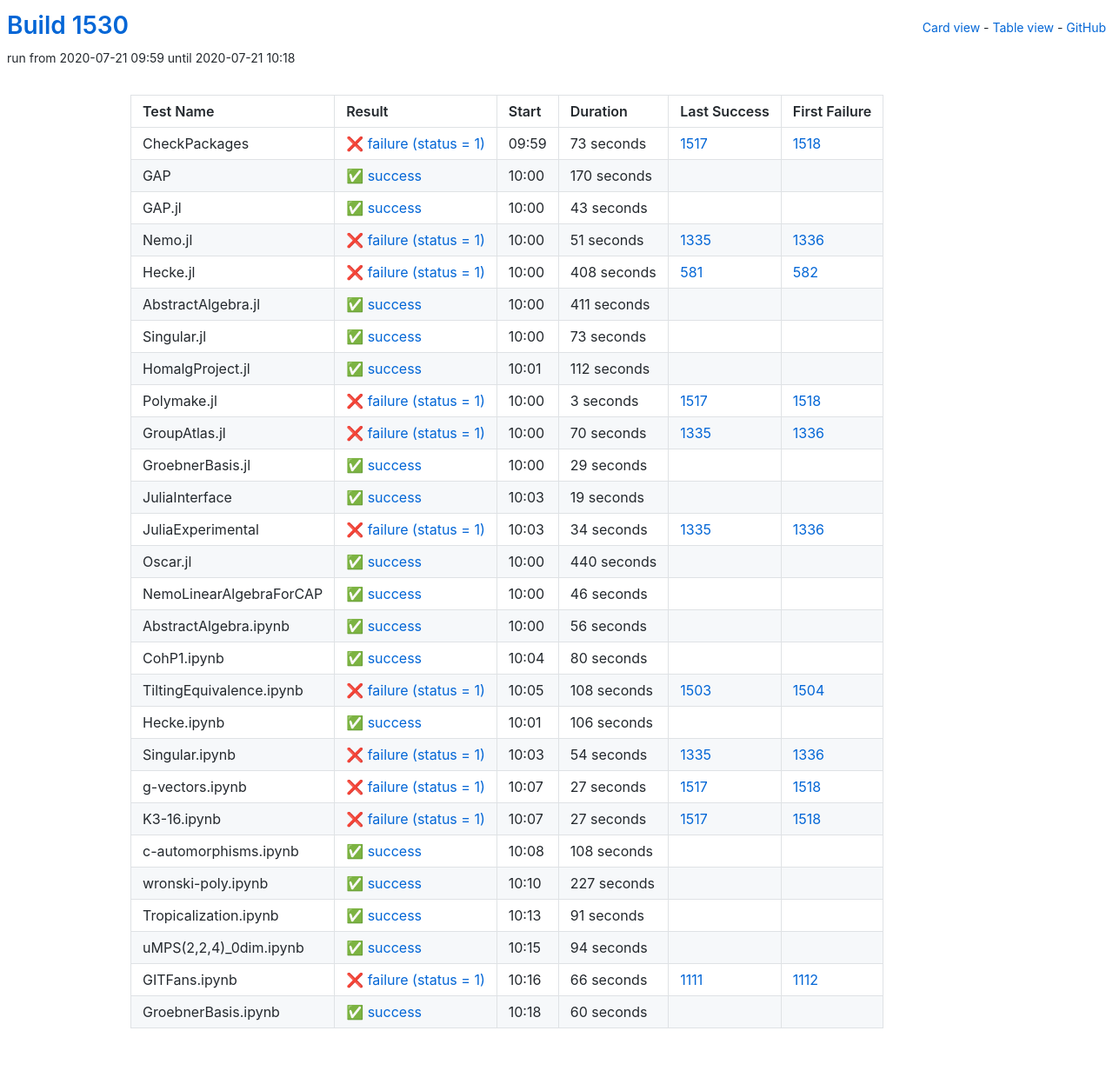
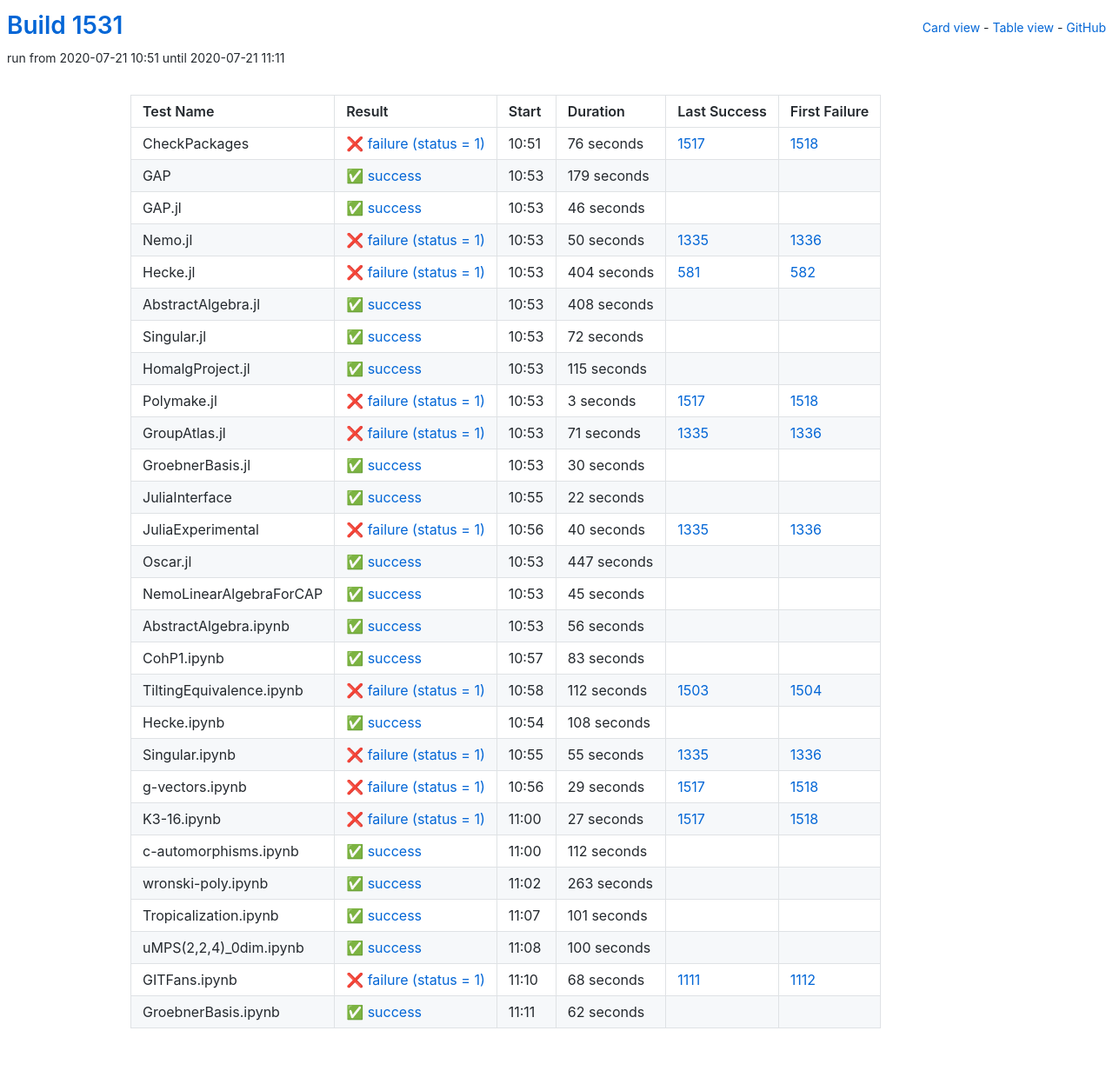
Before and after one commit to oscar-system/oscar-ci-status-1.4, a Jekyll site: the page built from table.html, in a window 1280 px wide. Shown: the whole page at 87% size. Built offline with Jekyll 4.4.1, drawn with Linux system fonts in a browser that asks for light colours.

Commit message:
Build #1531

```diff
--- a/_data/ci.yml
+++ b/_data/ci.yml
@@ -1,6 +1,6 @@
 ---
-build: 1530
-build_url: https://oscarci.mathematik.uni-kl.de/job/oscar-julia-1.4/1530/
+build: 1531
+build_url: https://oscarci.mathematik.uni-kl.de/job/oscar-julia-1.4/1531/
 job: oscar-julia-1.4
 organization: oscar-system
 repo: oscar-ci-status-1.4
@@ -8,104 +8,104 @@ repourl: https://github.com/oscar-system/oscar-ci-status-1.4
 tests:
 - name: CheckPackages
   id: checkpackages
-  log: https://oscarci.mathematik.uni-kl.de/job/oscar-julia-1.4/1530/artifact/logs/build-1530/CheckPackages.log
-  start: 2020-07-21 09:59
+  log: https://oscarci.mathematik.uni-kl.de/job/oscar-julia-1.4/1531/artifact/logs/build-1531/CheckPackages.log
+  start: 2020-07-21 10:51
   success: false
   exitcode: 1
   status: failure
-  duration: 73
+  duration: 76
   last_success: 1517
   last_success_url: https://oscarci.mathematik.uni-kl.de/job/oscar-julia-1.4/1517/
   first_failure: 1518
   first_failure_url: https://oscarci.mathematik.uni-kl.de/job/oscar-julia-1.4/1518/
 - name: GAP
   id: gap
-  log: https://oscarci.mathematik.uni-kl.de/job/oscar-julia-1.4/1530/artifact/logs/build-1530/GAP.log
-  start: 2020-07-21 10:00
+  log: https://oscarci.mathematik.uni-kl.de/job/oscar-julia-1.4/1531/artifact/logs/build-1531/GAP.log
+  start: 2020-07-21 10:53
   success: true
   exitcode: 0
   status: success
-  duration: 170
+  duration: 179
   last_success: false
   last_success_url:
   first_failure: false
   first_failure_url:
 - name: GAP.jl
   id: gap-jl
-  log: https://oscarci.mathematik.uni-kl.de/job/oscar-julia-1.4/1530/artifact/logs/build-1530/GAP.jl.log
-  start: 2020-07-21 10:00
+  log: https://oscarci.mathematik.uni-kl.de/job/oscar-julia-1.4/1531/artifact/logs/build-1531/GAP.jl.log
+  start: 2020-07-21 10:53
   success: true
   exitcode: 0
   status: success
-  duration: 43
+  duration: 46
   last_success: false
   last_success_url:
   first_failure: false
   first_failure_url:
 - name: Nemo.jl
   id: nemo-jl
-  log: https://oscarci.mathematik.uni-kl.de/job/oscar-julia-1.4/1530/artifact/logs/build-1530/Nemo.jl.log
-  start: 2020-07-21 10:00
+  log: https://oscarci.mathematik.uni-kl.de/job/oscar-julia-1.4/1531/artifact/logs/build-1531/Nemo.jl.log
+  start: 2020-07-21 10:53
   success: false
   exitcode: 1
   status: failure
-  duration: 51
+  duration: 50
   last_success: 1335
   last_success_url: https://oscarci.mathematik.uni-kl.de/job/oscar-julia-1.4/1335/
   first_failure: 1336
   first_failure_url: https://oscarci.mathematik.uni-kl.de/job/oscar-julia-1.4/1336/
 - name: Hecke.jl
   id: hecke-jl
-  log: https://oscarci.mathematik.uni-kl.de/job/oscar-julia-1.4/1530/artifact/logs/build-1530/Hecke.jl.log
-  start: 2020-07-21 10:00
+  log: https://oscarci.mathematik.uni-kl.de/job/oscar-julia-1.4/1531/artifact/logs/build-1531/Hecke.jl.log
+  start: 2020-07-21 10:53
   success: false
   exitcode: 1
   status: failure
-  duration: 408
+  duration: 404
   last_success: 581
   last_success_url: https://oscarci.mathematik.uni-kl.de/job/oscar-julia-1.4/581/
   first_failure: 582
   first_failure_url: https://oscarci.mathematik.uni-kl.de/job/oscar-julia-1.4/582/
 - name: AbstractAlgebra.jl
   id: abstractalgebra-jl
-  log: https://oscarci.mathematik.uni-kl.de/job/oscar-julia-1.4/1530/artifact/logs/build-1530/AbstractAlgebra.jl.log
-  start: 2020-07-21 10:00
+  log: https://oscarci.mathematik.uni-kl.de/job/oscar-julia-1.4/1531/artifact/logs/build-1531/AbstractAlgebra.jl.log
+  start: 2020-07-21 10:53
   success: true
   exitcode: 0
   status: success
-  duration: 411
+  duration: 408
   last_success: false
   last_success_url:
   first_failure: false
   first_failure_url:
 - name: Singular.jl
   id: singular-jl
-  log: https://oscarci.mathematik.uni-kl.de/job/oscar-julia-1.4/1530/artifact/logs/build-1530/Singular.jl.log
-  start: 2020-07-21 10:00
+  log: https://oscarci.mathematik.uni-kl.de/job/oscar-julia-1.4/1531/artifact/logs/build-1531/Singular.jl.log
+  start: 2020-07-21 10:53
   success: true
   exitcode: 0
   status: success
-  duration: 73
+  duration: 72
   last_success: false
   last_success_url:
   first_failure: false
   first_failure_url:
 - name: HomalgProject.jl
   id: homalgproject-jl
-  log: https://oscarci.mathematik.uni-kl.de/job/oscar-julia-1.4/1530/artifact/logs/build-1530/HomalgProject.jl.log
-  start: 2020-07-21 10:01
+  log: https://oscarci.mathematik.uni-kl.de/job/oscar-julia-1.4/1531/artifact/logs/build-1531/HomalgProject.jl.log
+  start: 2020-07-21 10:53
   success: true
   exitcode: 0
   status: success
-  duration: 112
+  duration: 115
   last_success: false
   last_success_url:
   first_failure: false
   first_failure_url:
 - name: Polymake.jl
   id: polymake-jl
-  log: https://oscarci.mathematik.uni-kl.de/job/oscar-julia-1.4/1530/artifact/logs/build-1530/Polymake.jl.log
-  start: 2020-07-21 10:00
+  log: https://oscarci.mathematik.uni-kl.de/job/oscar-julia-1.4/1531/artifact/logs/build-1531/Polymake.jl.log
+  start: 2020-07-21 10:53
   success: false
   exitcode: 1
   status: failure
@@ -116,80 +116,80 @@ tests:
   first_failure_url: https://oscarci.mathematik.uni-kl.de/job/oscar-julia-1.4/1518/
 - name: GroupAtlas.jl
   id: groupatlas-jl
-  log: https://oscarci.mathematik.uni-kl.de/job/oscar-julia-1.4/1530/artifact/logs/build-1530/GroupAtlas.jl.log
-  start: 2020-07-21 10:00
+  log: https://oscarci.mathematik.uni-kl.de/job/oscar-julia-1.4/1531/artifact/logs/build-1531/GroupAtlas.jl.log
+  start: 2020-07-21 10:53
   success: false
   exitcode: 1
   status: failure
-  duration: 70
+  duration: 71
   last_success: 1335
   last_success_url: https://oscarci.mathematik.uni-kl.de/job/oscar-julia-1.4/1335/
   first_failure: 1336
   first_failure_url: https://oscarci.mathematik.uni-kl.de/job/oscar-julia-1.4/1336/
 - name: GroebnerBasis.jl
   id: groebnerbasis-jl
-  log: https://oscarci.mathematik.uni-kl.de/job/oscar-julia-1.4/1530/artifact/logs/build-1530/GroebnerBasis.jl.log
-  start: 2020-07-21 10:00
+  log: https://oscarci.mathematik.uni-kl.de/job/oscar-julia-1.4/1531/artifact/logs/build-1531/GroebnerBasis.jl.log
+  start: 2020-07-21 10:53
   success: true
   exitcode: 0
   status: success
-  duration: 29
+  duration: 30
   last_success: false
   last_success_url:
   first_failure: false
   first_failure_url:
 - name: JuliaInterface
   id: juliainterface
-  log: https://oscarci.mathematik.uni-kl.de/job/oscar-julia-1.4/1530/artifact/logs/build-1530/JuliaInterface.log
-  start: 2020-07-21 10:03
+  log: https://oscarci.mathematik.uni-kl.de/job/oscar-julia-1.4/1531/artifact/logs/build-1531/JuliaInterface.log
+  start: 2020-07-21 10:55
   success: true
   exitcode: 0
   status: success
-  duration: 19
+  duration: 22
   last_success: false
   last_success_url:
   first_failure: false
   first_failure_url:
 - name: JuliaExperimental
   id: juliaexperimental
-  log: https://oscarci.mathematik.uni-kl.de/job/oscar-julia-1.4/1530/artifact/logs/build-1530/JuliaExperimental.log
-  start: 2020-07-21 10:03
+  log: https://oscarci.mathematik.uni-kl.de/job/oscar-julia-1.4/1531/artifact/logs/build-1531/JuliaExperimental.log
+  start: 2020-07-21 10:56
   success: false
   exitcode: 1
   status: failure
-  duration: 34
+  duration: 40
   last_success: 1335
   last_success_url: https://oscarci.mathematik.uni-kl.de/job/oscar-julia-1.4/1335/
   first_failure: 1336
   first_failure_url: https://oscarci.mathematik.uni-kl.de/job/oscar-julia-1.4/1336/
 - name: Oscar.jl
   id: oscar-jl
-  log: https://oscarci.mathematik.uni-kl.de/job/oscar-julia-1.4/1530/artifact/logs/build-1530/Oscar.jl.log
-  start: 2020-07-21 10:00
+  log: https://oscarci.mathematik.uni-kl.de/job/oscar-julia-1.4/1531/artifact/logs/build-1531/Oscar.jl.log
+  start: 2020-07-21 10:53
   success: true
   exitcode: 0
   status: success
-  duration: 440
+  duration: 447
   last_success: false
   last_success_url:
   first_failure: false
   first_failure_url:
 - name: NemoLinearAlgebraForCAP
   id: nemolinearalgebraforcap
-  log: https://oscarci.mathematik.uni-kl.de/job/oscar-julia-1.4/1530/artifact/logs/build-1530/NemoLinearAlgebraForCAP.log
-  start: 2020-07-21 10:00
+  log: https://oscarci.mathematik.uni-kl.de/job/oscar-julia-1.4/1531/artifact/logs/build-1531/NemoLinearAlgebraForCAP.log
+  start: 2020-07-21 10:53
   success: true
   exitcode: 0
   status: success
-  duration: 46
+  duration: 45
   last_success: false
   last_success_url:
   first_failure: false
   first_failure_url:
 - name: AbstractAlgebra.ipynb
   id: abstractalgebra-ipynb
-  log: https://oscarci.mathematik.uni-kl.de/job/oscar-julia-1.4/1530/artifact/logs/build-1530/AbstractAlgebra.ipynb.log
-  start: 2020-07-21 10:00
+  log: https://oscarci.mathematik.uni-kl.de/job/oscar-julia-1.4/1531/artifact/logs/build-1531/AbstractAlgebra.ipynb.log
+  start: 2020-07-21 10:53
   success: true
   exitcode: 0
   status: success
@@ -200,68 +200,68 @@ tests:
   first_failure_url:
 - name: CohP1.ipynb
   id: cohp1-ipynb
-  log: https://oscarci.mathematik.uni-kl.de/job/oscar-julia-1.4/1530/artifact/logs/build-1530/CohP1.ipynb.log
-  start: 2020-07-21 10:04
+  log: https://oscarci.mathematik.uni-kl.de/job/oscar-julia-1.4/1531/artifact/logs/build-1531/CohP1.ipynb.log
+  start: 2020-07-21 10:57
   success: true
   exitcode: 0
   status: success
-  duration: 80
+  duration: 83
   last_success: false
   last_success_url:
   first_failure: false
   first_failure_url:
 - name: TiltingEquivalence.ipynb
   id: tiltingequivalence-ipynb
-  log: https://oscarci.mathematik.uni-kl.de/job/oscar-julia-1.4/1530/artifact/logs/build-1530/TiltingEquivalence.ipynb.log
-  start: 2020-07-21 10:05
+  log: https://oscarci.mathematik.uni-kl.de/job/oscar-julia-1.4/1531/artifact/logs/build-1531/TiltingEquivalence.ipynb.log
+  start: 2020-07-21 10:58
   success: false
   exitcode: 1
   status: failure
-  duration: 108
+  duration: 112
   last_success: 1503
   last_success_url: https://oscarci.mathematik.uni-kl.de/job/oscar-julia-1.4/1503/
   first_failure: 1504
   first_failure_url: https://oscarci.mathematik.uni-kl.de/job/oscar-julia-1.4/1504/
 - name: Hecke.ipynb
   id: hecke-ipynb
-  log: https://oscarci.mathematik.uni-kl.de/job/oscar-julia-1.4/1530/artifact/logs/build-1530/Hecke.ipynb.log
-  start: 2020-07-21 10:01
+  log: https://oscarci.mathematik.uni-kl.de/job/oscar-julia-1.4/1531/artifact/logs/build-1531/Hecke.ipynb.log
+  start: 2020-07-21 10:54
   success: true
   exitcode: 0
   status: success
-  duration: 106
+  duration: 108
   last_success: false
   last_success_url:
   first_failure: false
   first_failure_url:
 - name: Singular.ipynb
   id: singular-ipynb
-  log: https://oscarci.mathematik.uni-kl.de/job/oscar-julia-1.4/1530/artifact/logs/build-1530/Singular.ipynb.log
-  start: 2020-07-21 10:03
+  log: https://oscarci.mathematik.uni-kl.de/job/oscar-julia-1.4/1531/artifact/logs/build-1531/Singular.ipynb.log
+  start: 2020-07-21 10:55
   success: false
   exitcode: 1
   status: failure
-  duration: 54
+  duration: 55
   last_success: 1335
   last_success_url: https://oscarci.mathematik.uni-kl.de/job/oscar-julia-1.4/1335/
   first_failure: 1336
   first_failure_url: https://oscarci.mathematik.uni-kl.de/job/oscar-julia-1.4/1336/
 - name: g-vectors.ipynb
   id: g-vectors-ipynb
-  log: https://oscarci.mathematik.uni-kl.de/job/oscar-julia-1.4/1530/artifact/logs/build-1530/g-vectors.ipynb.log
-  start: 2020-07-21 10:07
+  log: https://oscarci.mathematik.uni-kl.de/job/oscar-julia-1.4/1531/artifact/logs/build-1531/g-vectors.ipynb.log
+  start: 2020-07-21 10:56
   success: false
   exitcode: 1
   status: failure
-  duration: 27
+  duration: 29
   last_success: 1517
   last_success_url: https://oscarci.mathematik.uni-kl.de/job/oscar-julia-1.4/1517/
   first_failure: 1518
   first_failure_url: https://oscarci.mathematik.uni-kl.de/job/oscar-julia-1.4/1518/
 - name: K3-16.ipynb
   id: k3-16-ipynb
-  log: https://oscarci.mathematik.uni-kl.de/job/oscar-julia-1.4/1530/artifact/logs/build-1530/K3-16.ipynb.log
-  start: 2020-07-21 10:07
+  log: https://oscarci.mathematik.uni-kl.de/job/oscar-julia-1.4/1531/artifact/logs/build-1531/K3-16.ipynb.log
+  start: 2020-07-21 11:00
   success: false
   exitcode: 1
   status: failure
@@ -272,72 +272,72 @@ tests:
   first_failure_url: https://oscarci.mathematik.uni-kl.de/job/oscar-julia-1.4/1518/
 - name: c-automorphisms.ipynb
   id: c-automorphisms-ipynb
-  log: https://oscarci.mathematik.uni-kl.de/job/oscar-julia-1.4/1530/artifact/logs/build-1530/c-automorphisms.ipynb.log
-  start: 2020-07-21 10:08
+  log: https://oscarci.mathematik.uni-kl.de/job/oscar-julia-1.4/1531/artifact/logs/build-1531/c-automorphisms.ipynb.log
+  start: 2020-07-21 11:00
   success: true
   exitcode: 0
   status: success
-  duration: 108
+  duration: 112
   last_success: false
   last_success_url:
   first_failure: false
   first_failure_url:
 - name: wronski-poly.ipynb
   id: wronski-poly-ipynb
-  log: https://oscarci.mathematik.uni-kl.de/job/oscar-julia-1.4/1530/artifact/logs/build-1530/wronski-poly.ipynb.log
-  start: 2020-07-21 10:10
+  log: https://oscarci.mathematik.uni-kl.de/job/oscar-julia-1.4/1531/artifact/logs/build-1531/wronski-poly.ipynb.log
+  start: 2020-07-21 11:02
   success: true
   exitcode: 0
   status: success
-  duration: 227
+  duration: 263
   last_success: false
   last_success_url:
   first_failure: false
   first_failure_url:
 - name: Tropicalization.ipynb
   id: tropicalization-ipynb
-  log: https://oscarci.mathematik.uni-kl.de/job/oscar-julia-1.4/1530/artifact/logs/build-1530/Tropicalization.ipynb.log
-  start: 2020-07-21 10:13
+  log: https://oscarci.mathematik.uni-kl.de/job/oscar-julia-1.4/1531/artifact/logs/build-1531/Tropicalization.ipynb.log
+  start: 2020-07-21 11:07
   success: true
   exitcode: 0
   status: success
-  duration: 91
+  duration: 101
   last_success: false
   last_success_url:
   first_failure: false
   first_failure_url:
 - name: uMPS(2,2,4)_0dim.ipynb
   id: umps-2-2-4-0dim-ipynb
-  log: https://oscarci.mathematik.uni-kl.de/job/oscar-julia-1.4/1530/artifact/logs/build-1530/uMPS-2-2-4-_0dim.ipynb.log
-  start: 2020-07-21 10:15
+  log: https://oscarci.mathematik.uni-kl.de/job/oscar-julia-1.4/1531/artifact/logs/build-1531/uMPS-2-2-4-_0dim.ipynb.log
+  start: 2020-07-21 11:08
   success: true
   exitcode: 0
   status: success
-  duration: 94
+  duration: 100
   last_success: false
   last_success_url:
   first_failure: false
   first_failure_url:
 - name: GITFans.ipynb
   id: gitfans-ipynb
-  log: https://oscarci.mathematik.uni-kl.de/job/oscar-julia-1.4/1530/artifact/logs/build-1530/GITFans.ipynb.log
-  start: 2020-07-21 10:16
+  log: https://oscarci.mathematik.uni-kl.de/job/oscar-julia-1.4/1531/artifact/logs/build-1531/GITFans.ipynb.log
+  start: 2020-07-21 11:10
   success: false
   exitcode: 1
   status: failure
-  duration: 66
+  duration: 68
   last_success: 1111
   last_success_url: https://oscarci.mathematik.uni-kl.de/job/oscar-julia-1.4/1111/
   first_failure: 1112
   first_failure_url: https://oscarci.mathematik.uni-kl.de/job/oscar-julia-1.4/1112/
 - name: GroebnerBasis.ipynb
   id: groebnerbasis-ipynb
-  log: https://oscarci.mathematik.uni-kl.de/job/oscar-julia-1.4/1530/artifact/logs/build-1530/GroebnerBasis.ipynb.log
-  start: 2020-07-21 10:18
+  log: https://oscarci.mathematik.uni-kl.de/job/oscar-julia-1.4/1531/artifact/logs/build-1531/GroebnerBasis.ipynb.log
+  start: 2020-07-21 11:11
   success: true
   exitcode: 0
   status: success
-  duration: 60
+  duration: 62
   last_success: false
   last_success_url:
   first_failure: false
```
Also changed, not shown: README.md.
